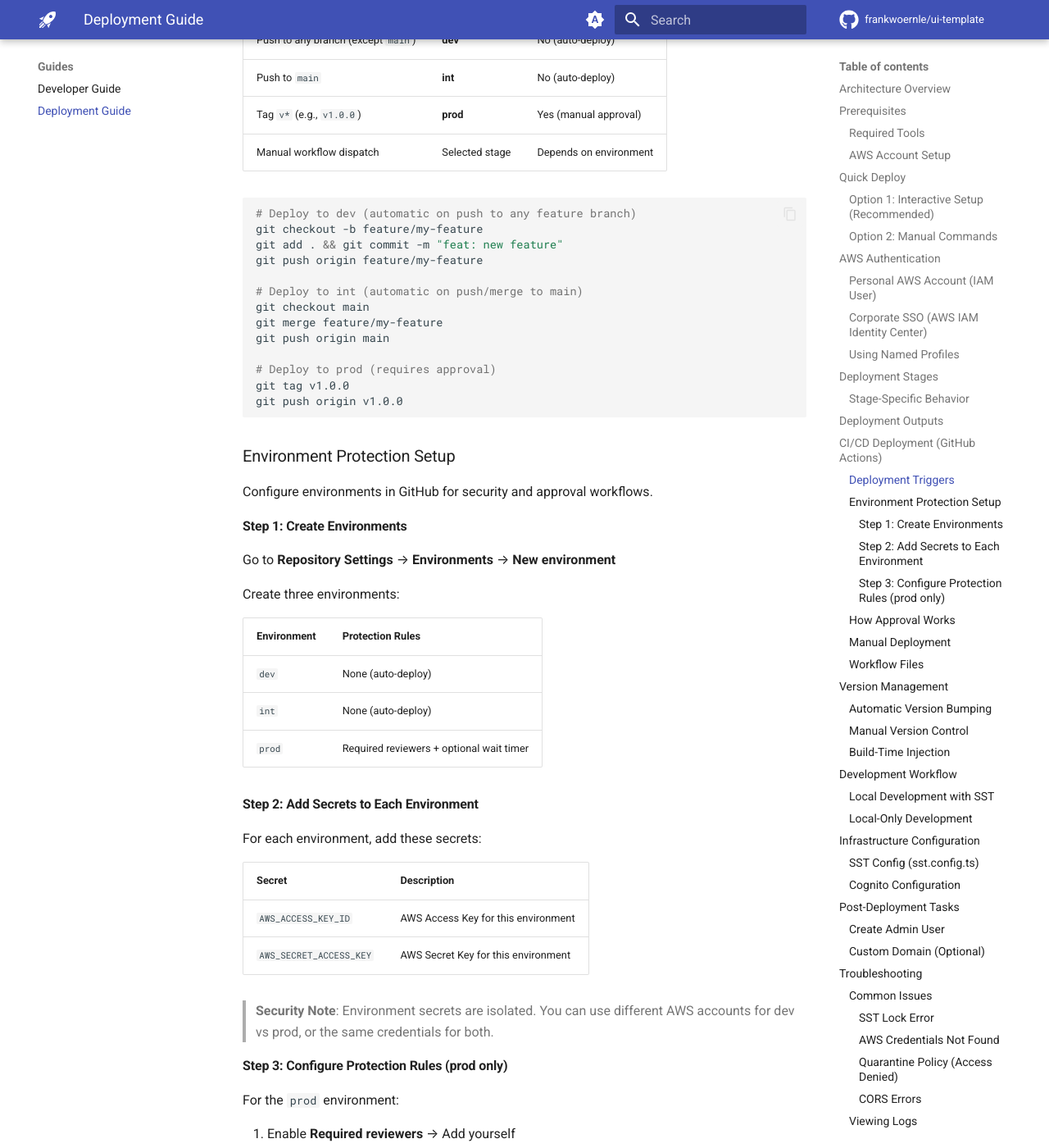
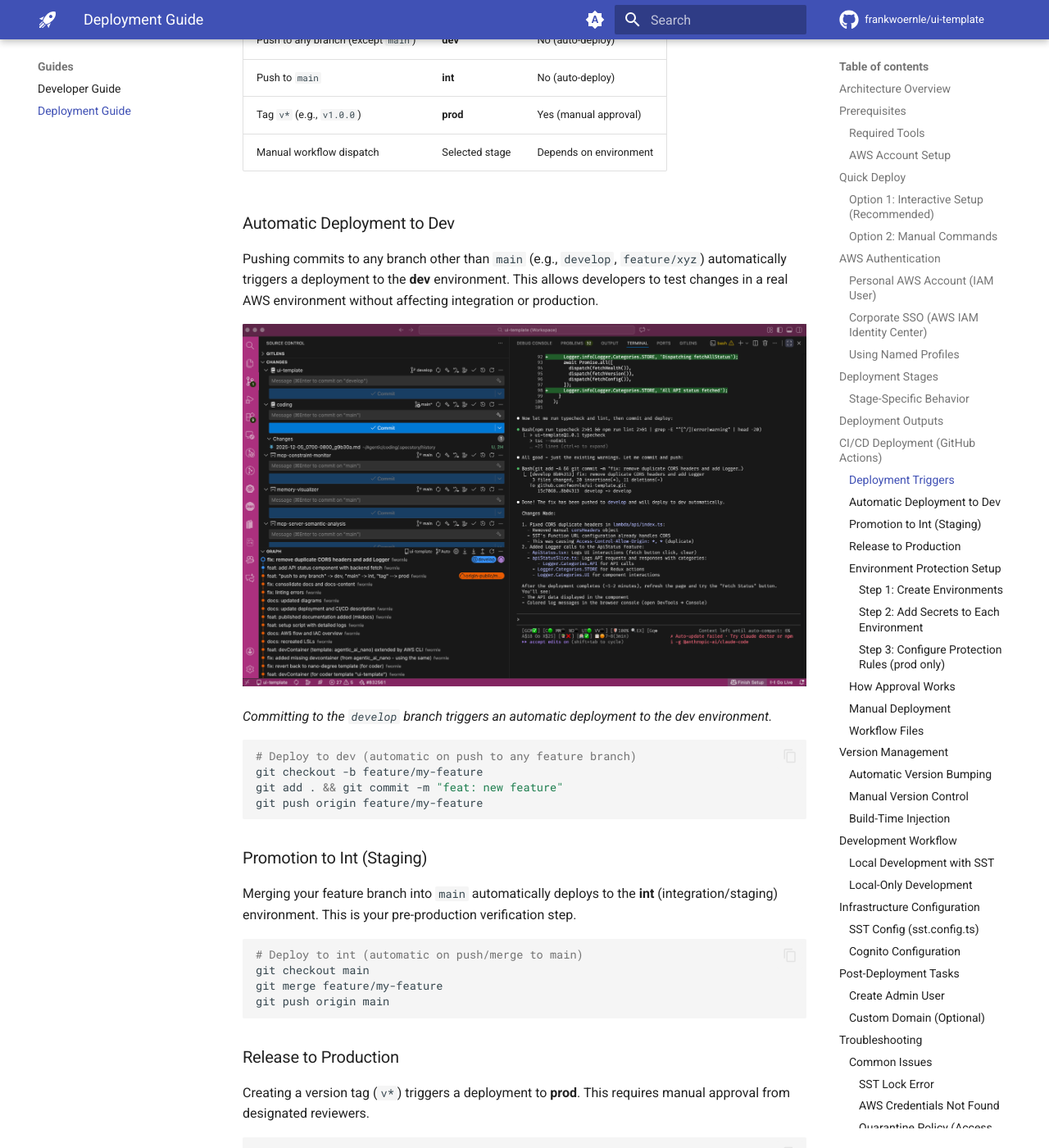
Before and after one commit to fwornle/ui-template, an MkDocs documentation site: the page built from docs-content/deployment-guide.md, in a window 1280 px wide and 1400 px high, scrolled down 5577 px. Shown: the whole window at 82% size. Built offline with MkDocs 1.6.1 and Material for MkDocs 9.7.7, drawn with Linux system fonts in a browser that asks for light colours; comment, search, counter and statistics services are not loaded.

Commit message:
docs: add screenshots for CI/CD workflow and Logger usage
- Add deploy-to-dev.png showing automatic deployment triggered by commit
- Add api-fetch.png demonstrating Logger colored output in browser console
- Update deployment-guide.md with CI/CD trigger documentation
- Update developer-guide.md with Logger in Action section

🤖 Generated with [Claude Code](https://claude.com/claude-code)

Co-Authored-By: Claude <noreply@anthropic.com>

````diff
--- a/docs-content/deployment-guide.md
+++ b/docs-content/deployment-guide.md
@@ -173,17 +173,37 @@ The project uses GitHub Actions for automated deployments with environment prote
 | Tag `v*` (e.g., `v1.0.0`) | **prod** | Yes (manual approval) |
 | Manual workflow dispatch | Selected stage | Depends on environment |
 
+### Automatic Deployment to Dev
+
+Pushing commits to any branch other than `main` (e.g., `develop`, `feature/xyz`) automatically triggers a deployment to the **dev** environment. This allows developers to test changes in a real AWS environment without affecting integration or production.
+
+![Deploy to Dev](images/deploy-to-dev.png)
+
+*Committing to the `develop` branch triggers an automatic deployment to the dev environment.*
+
 ```bash
 # Deploy to dev (automatic on push to any feature branch)
 git checkout -b feature/my-feature
 git add . && git commit -m "feat: new feature"
 git push origin feature/my-feature
+```
 
+### Promotion to Int (Staging)
+
+Merging your feature branch into `main` automatically deploys to the **int** (integration/staging) environment. This is your pre-production verification step.
+
+```bash
 # Deploy to int (automatic on push/merge to main)
 git checkout main
 git merge feature/my-feature
 git push origin main
+```
 
+### Release to Production
+
+Creating a version tag (`v*`) triggers a deployment to **prod**. This requires manual approval from designated reviewers.
+
+```bash
 # Deploy to prod (requires approval)
 git tag v1.0.0
 git push origin v1.0.0
````
Also changed, not shown: docs-content/developer-guide.md (+13 -0 lines), docs-content/images/api-fetch.png (added), docs-content/images/deploy-to-dev.png (added), docs-content/images/web-app.png.
